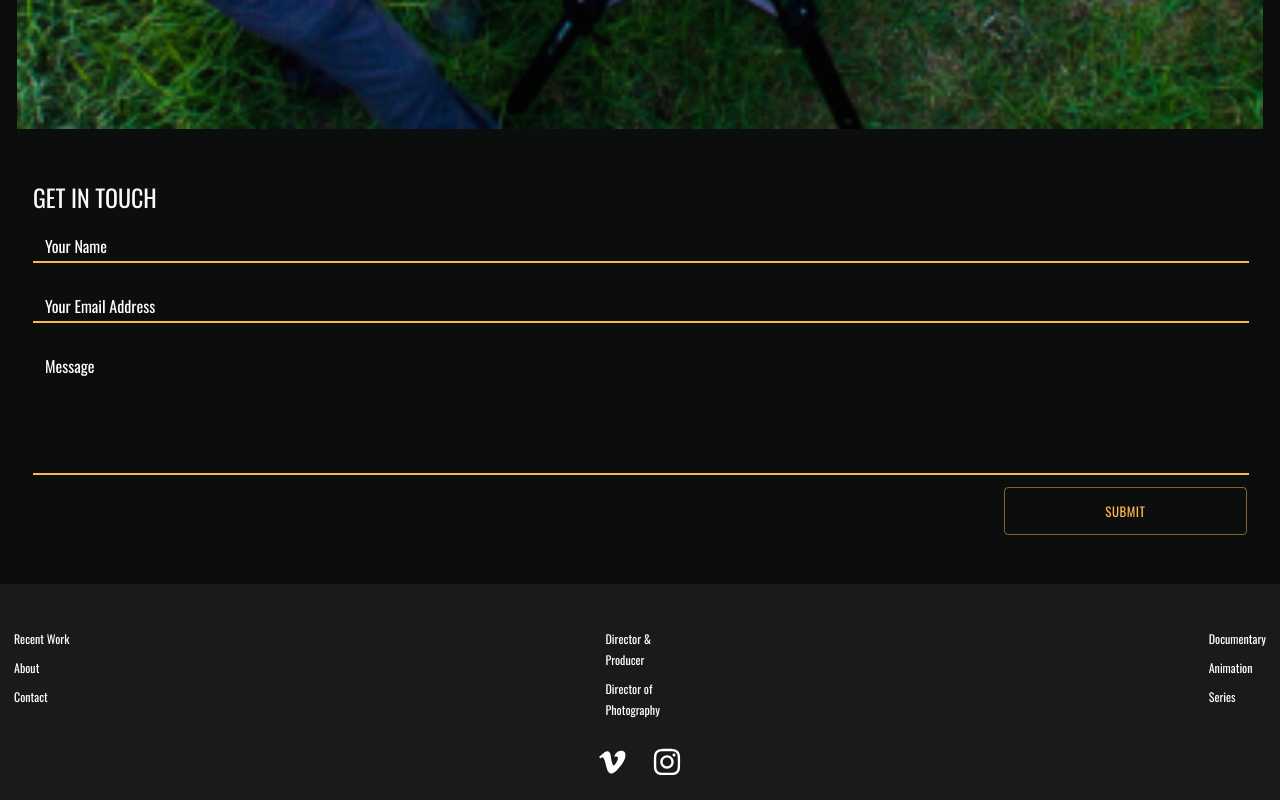
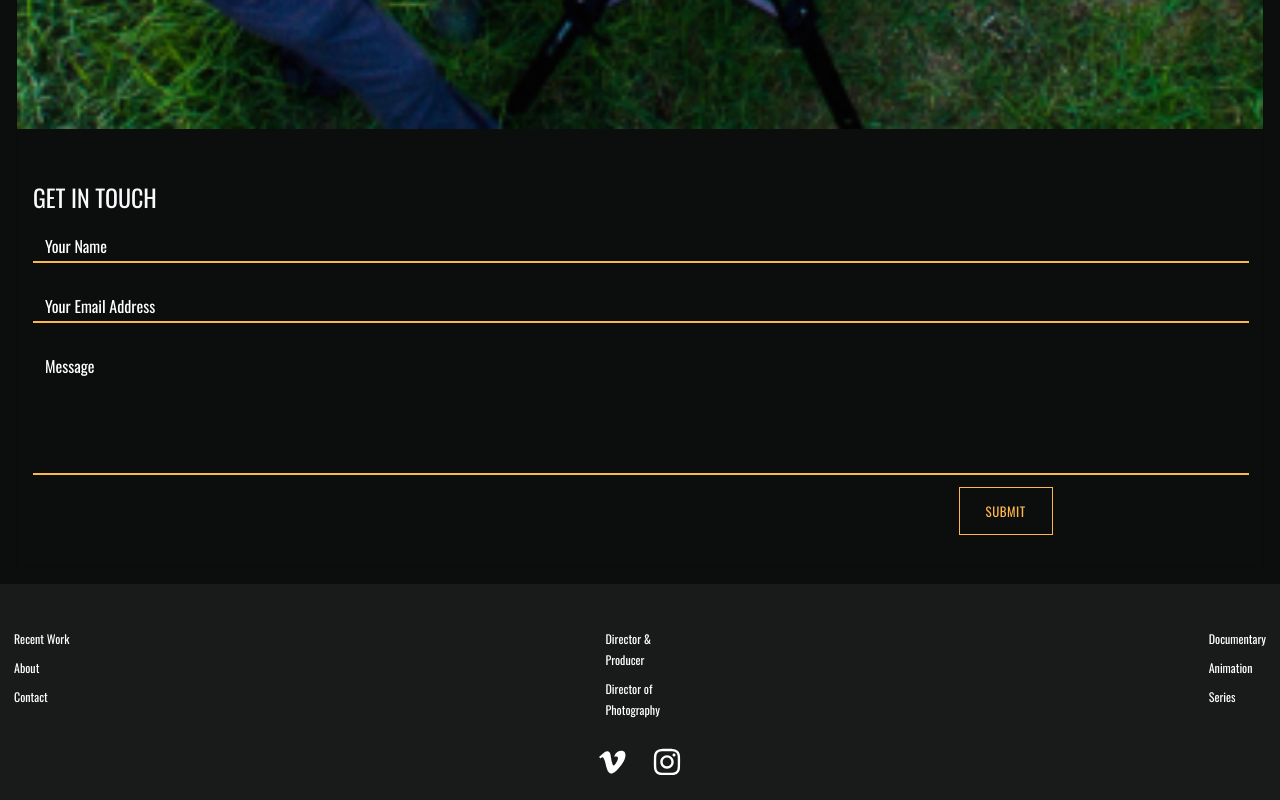
Before and after one commit to mwkwsd/sensensomething, a React (Create React App) app: page /about in a window 1280 px wide. Shown: the part 3929-4729 px from the top of the page. Built offline with nearby package versions, Linux system fonts and the light colour scheme.

Commit message:
submit button adjustments

```diff
--- a/src/components/molecules/contactForm/ContactForm.tsx
+++ b/src/components/molecules/contactForm/ContactForm.tsx
@@ -128,15 +128,26 @@ export function ContactForm() {
               {fieldErrors[i] === "error" && <FieldError message="Please fill out this field."/>}
             </Grid>
           ))}
-          <Grid item xs={2.5} marginLeft={'auto'}>
+          <Grid item xs={2.5} marginLeft={'auto'} marginRight={'45px'}>
             <Button
               disableElevation
               type="submit"
               variant="outlined"
               color="email"
-              sx={{ width: '100%', paddingY: "12px" }}
+              sx={{
+                width: 'auto',
+                minWidth: '94px',
+                height: 'auto',
+                minHeight: '40px',
+                border: '1px solid',
+                padding: '12px 24px',
+                gap: '8px',
+                marginRight: '16px',
+                borderRadius: '0'
+              }}
+
             >
-              Submit
+              SUBMIT
             </Button>
           </Grid>
           {formError && <FieldError message="Something went wrong and the form was not submitted. Please try again."/>}
```
